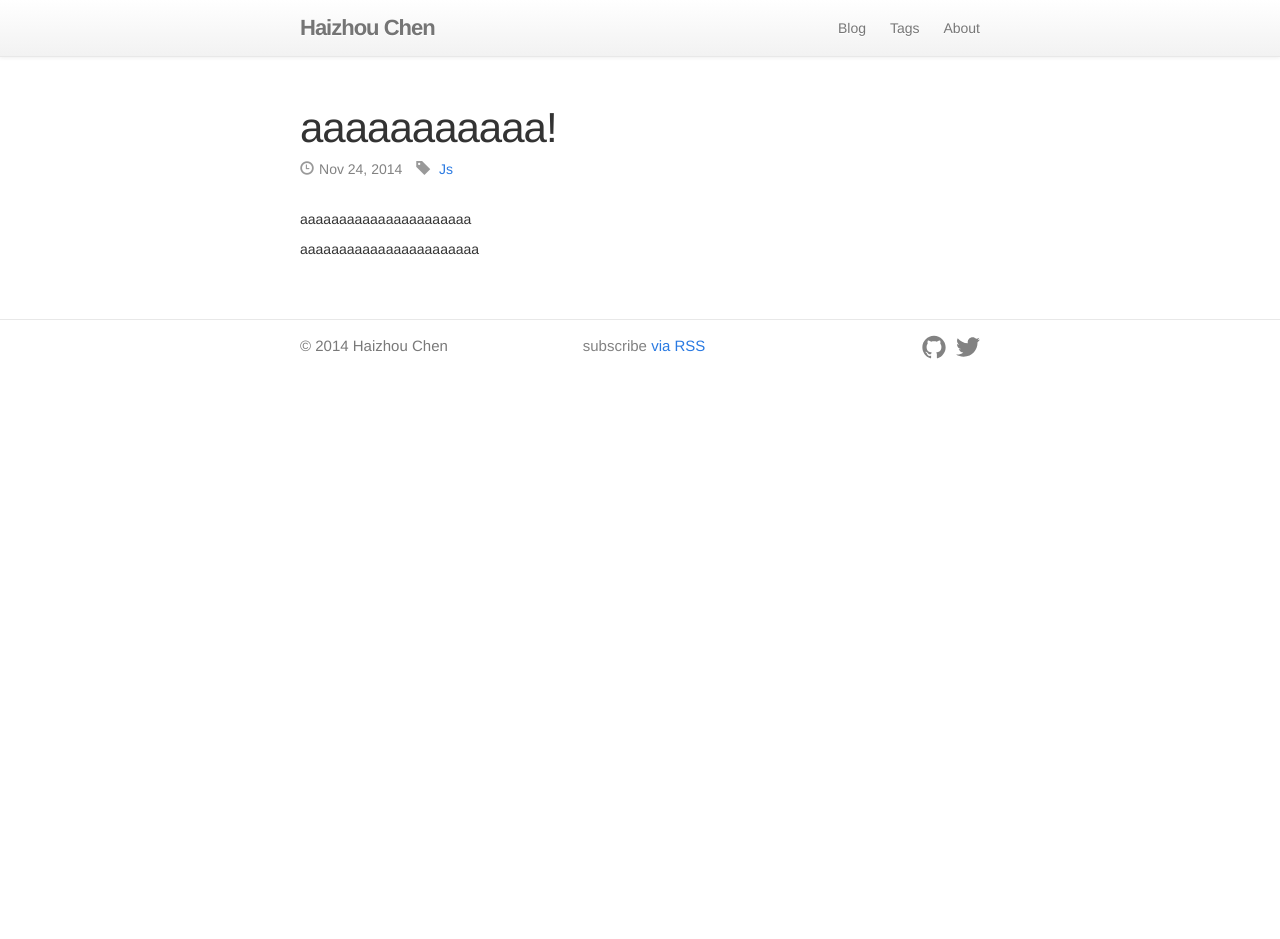
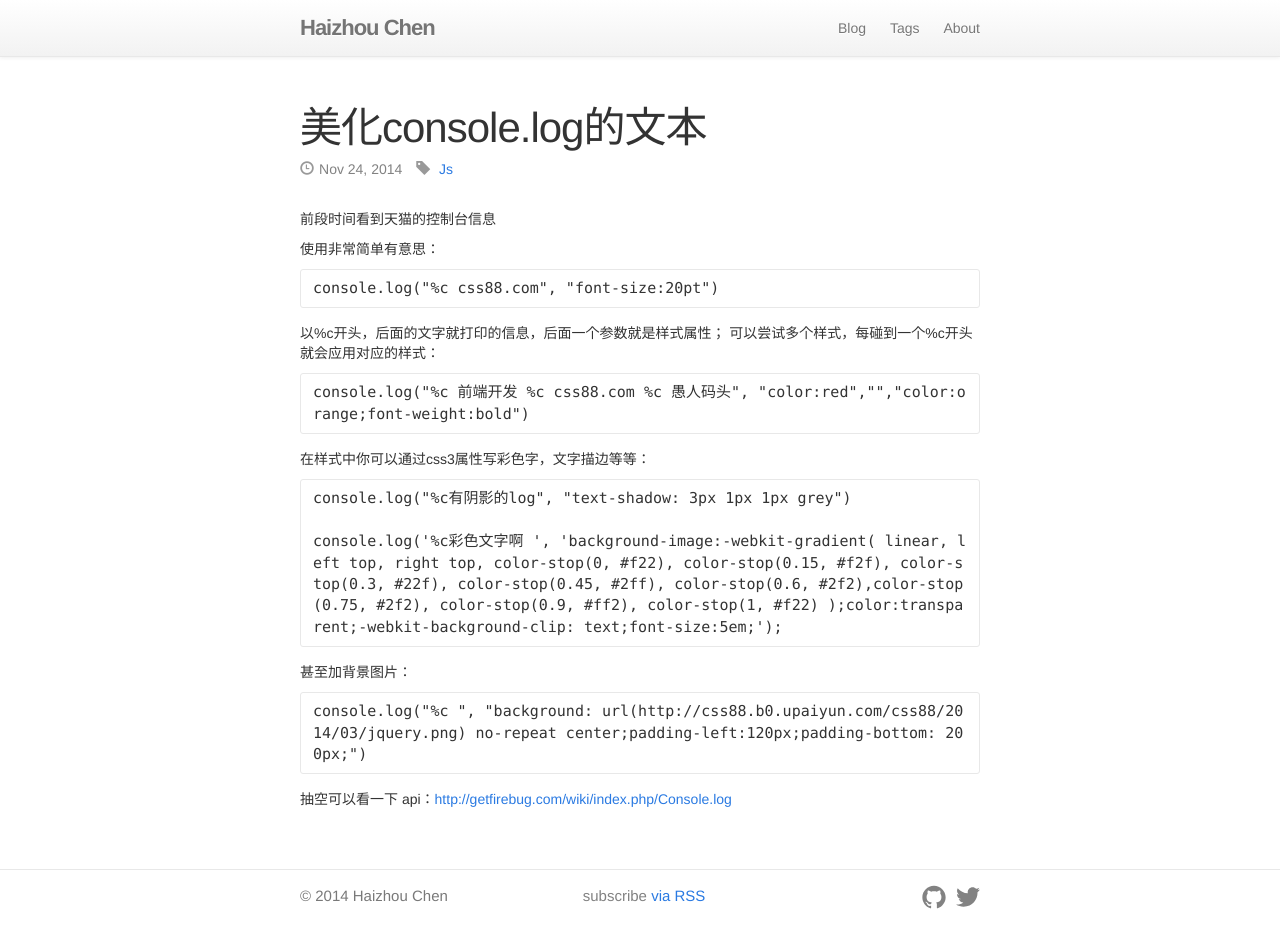
Before and after one commit to chenhaizhou/chenhaizhou.github.io, a Jekyll site: the page built from _posts/2014-11-25-test1 copy 3.md, in a window 1280 px wide. Built offline with Jekyll 4.4.1, drawn with Linux system fonts in a browser that asks for light colours; before the commit the page ends 900 px from its top, so only the background shows below that.

```diff
--- a/_config.yml
+++ b/_config.yml
@@ -3,7 +3,7 @@ title: Haizhou Chen
 email: higocn@163.com
 description: > # this means to ignore newlines until "baseurl:"
 baseurl: "" # the subpath of your site, e.g. /blog/
-url: "http://yourdomain.com" # the base hostname & protocol for your site
+url: "http://blog.c-hz.cn" # the base hostname & protocol for your site
 twitter_username: chenhaizhou
 github_username:  chenhaizhou
 
@@ -12,3 +12,16 @@ markdown: kramdown
 paginate: 5
 tags_path : /tags.html
 timezone: China/Beijing
+comments :
+provider : disqus
+disqus :
+short_name : haizhouchen
+livefyre :
+site_id : 123
+intensedebate :
+account : 123abc
+facebook :
+appid : 123
+num_posts: 5
+width: 580
+colorscheme: light
--- a/_posts/2014-11-25-test1 copy 3.md
+++ b/_posts/2014-11-25-test1 copy 3.md
@@ -1,13 +1,33 @@
 ---
 layout: post
-title:  "aaaaaaaaaaa!"
+title:  "美化console.log的文本"
 date:   2014-11-24 17:48:25
 tags:
   - Js
 ---
 
-aaaaaaaaaaaaaaaaaaaaaa
+前段时间看到天猫的控制台信息
 
 <!--more-->
 
-aaaaaaaaaaaaaaaaaaaaaaa
+使用非常简单有意思：
+
+	console.log("%c css88.com", "font-size:20pt")
+
+
+以%c开头，后面的文字就打印的信息，后面一个参数就是样式属性；
+可以尝试多个样式，每碰到一个%c开头就会应用对应的样式：
+
+    console.log("%c 前端开发 %c css88.com %c 愚人码头", "color:red","","color:orange;font-weight:bold")
+
+在样式中你可以通过css3属性写彩色字，文字描边等等：
+
+	console.log("%c有阴影的log", "text-shadow: 3px 1px 1px grey")
+
+    console.log('%c彩色文字啊 ', 'background-image:-webkit-gradient( linear, left top, right top, color-stop(0, #f22), color-stop(0.15, #f2f), color-stop(0.3, #22f), color-stop(0.45, #2ff), color-stop(0.6, #2f2),color-stop(0.75, #2f2), color-stop(0.9, #ff2), color-stop(1, #f22) );color:transparent;-webkit-background-clip: text;font-size:5em;');
+
+甚至加背景图片：
+
+    console.log("%c ", "background: url(http://css88.b0.upaiyun.com/css88/2014/03/jquery.png) no-repeat center;padding-left:120px;padding-bottom: 200px;")
+
+抽空可以看一下 api：[http://getfirebug.com/wiki/index.php/Console.log](http://getfirebug.com/wiki/index.php/Console.log)
--- a/_sass/_base.scss
+++ b/_sass/_base.scss
@@ -50,7 +50,7 @@ code {
     font-size: 15px;
     border: 1px solid $grey-color-light;
     border-radius: 3px;
-    background-color: #eef;
+    //background-color: #eef;
 }
 
 code {
--- a/_sass/_layout.scss
+++ b/_sass/_layout.scss
@@ -178,6 +178,17 @@
  */
 .page-content {
     padding: $spacing-unit 0;
+    table {
+        width:100%;
+        border:1px solid #efefef;
+        th {
+            font-weight:bold;
+        }
+        th,td {
+            border:1px solid #efefef;
+            padding:5px 10px;
+        }
+    }
 }
 
 .page-heading {
@@ -273,6 +284,14 @@
     > li {
         margin:20px 0 40px 0;
         list-style:none;
+        h3 {
+            i {
+                font-size:1.6rem;
+                color:#ccc;
+                margin-right:5px;
+                //vertical-align: middle;
+            }
+        }
         .tag-list2 {
             li {
                 margin: 10px 0;
--- a/tag.html
+++ b/tag.html
@@ -11,7 +11,8 @@ layout: default
 	{% for tag in site.tags %}
 
 	<li>
-		<h3 name="{{ tag[0] }}">{{ tag[0] }}</h3>
+		<a name="{{ tag[0] }}"></a>
+		<h3><i class="glyphicon glyphicon-tag"></i>{{ tag[0] }}</h3>
 		<ul class="tag-list2">
 		{% for list in tag[1] %}
 
```
Also changed, not shown: _layouts/page.html (+13 -0 lines), _posts/2014-11-25-phone-dpi.md (added, +18 -0 lines), _posts/2014-11-25-test1 copy 4.md (deleted, +0 -13 lines).
